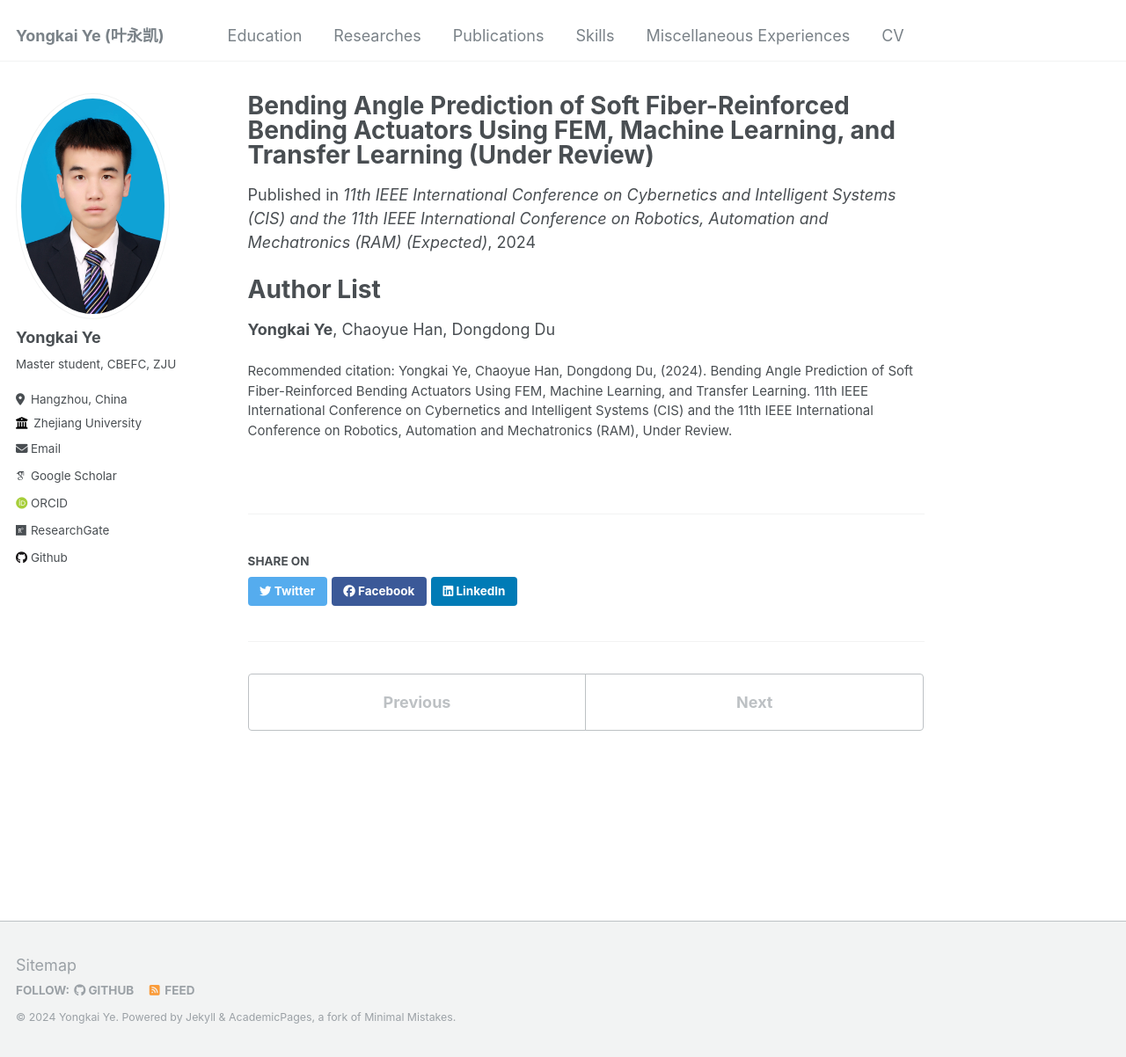
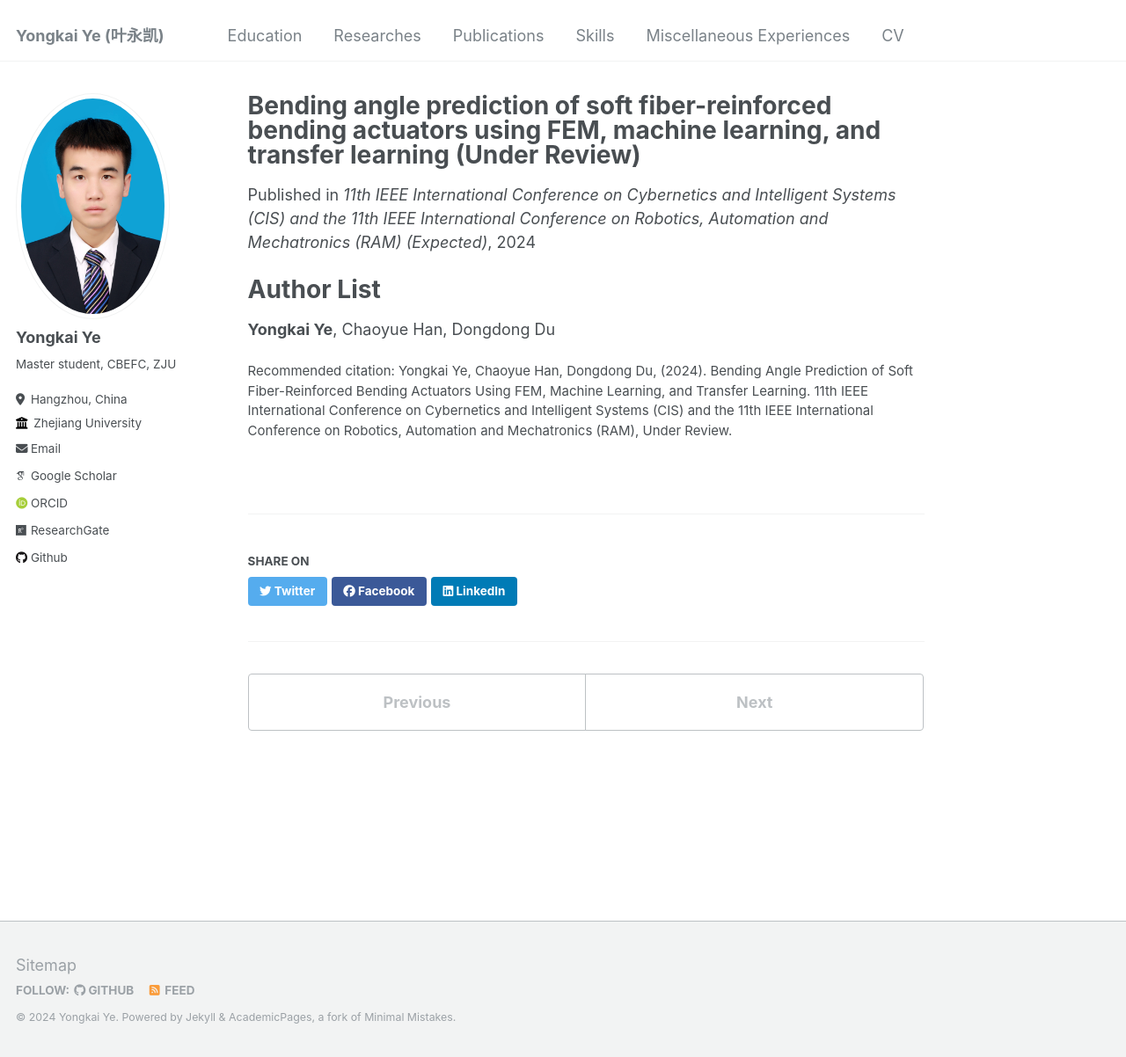
Before and after one commit to Yongkai-Ye/Yongkai-Ye.github.io, a Jekyll site: the page built from _publications/2024-xx-zju-paper-5.md, in a window 1280 px wide and 1202 px high. Shown: the whole window at 88% size. Built offline with Jekyll 4.4.1, drawn with Linux system fonts in a browser that asks for light colours; some web fonts are replaced.

```diff
--- a/_publications/2024-xx-zju-paper-5.md
+++ b/_publications/2024-xx-zju-paper-5.md
@@ -1,5 +1,5 @@
 ---
-title: "Bending Angle Prediction of Soft Fiber-Reinforced Bending Actuators Using FEM, Machine Learning, and Transfer Learning (Under Review)"
+title: "Bending angle prediction of soft fiber-reinforced bending actuators using FEM, machine learning, and transfer learning (Under Review)"
 collection: publications
 permalink: /publications/2024-xx-zju-paper-5
 excerpt: 'This work is about proposing a method for predicting the bending angle of soft fiber-reinforced bending actuators (SFRBAs) combining the finite element method (FEM) and a nonlinear machine learning algorithm (MLA).'
```
